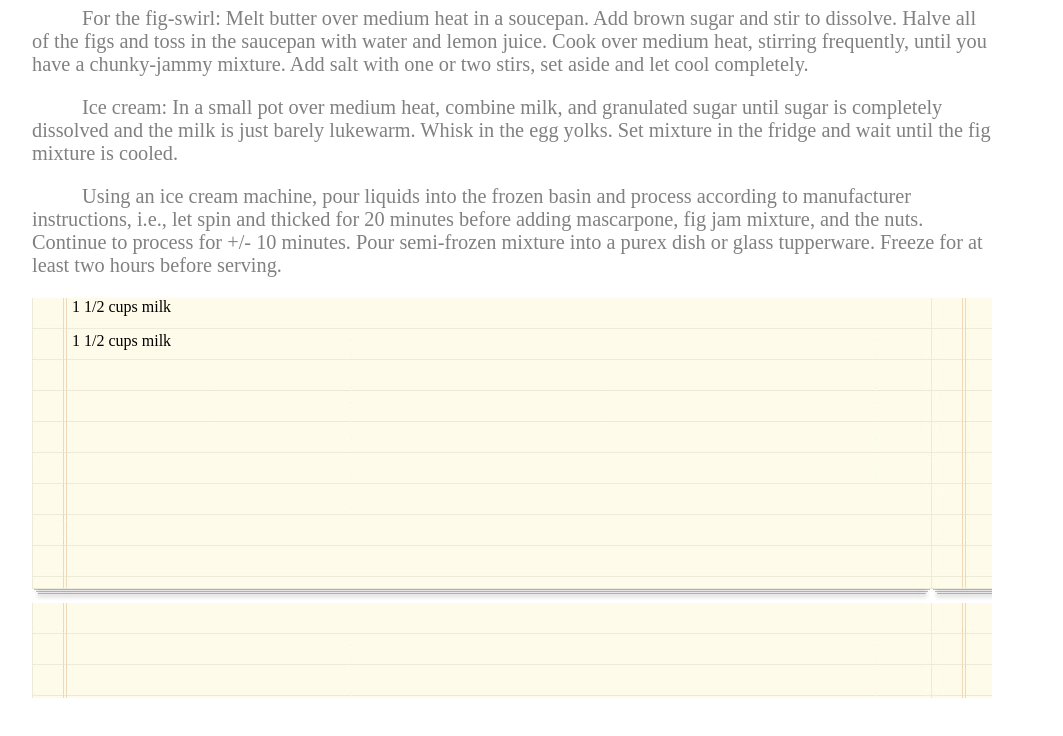
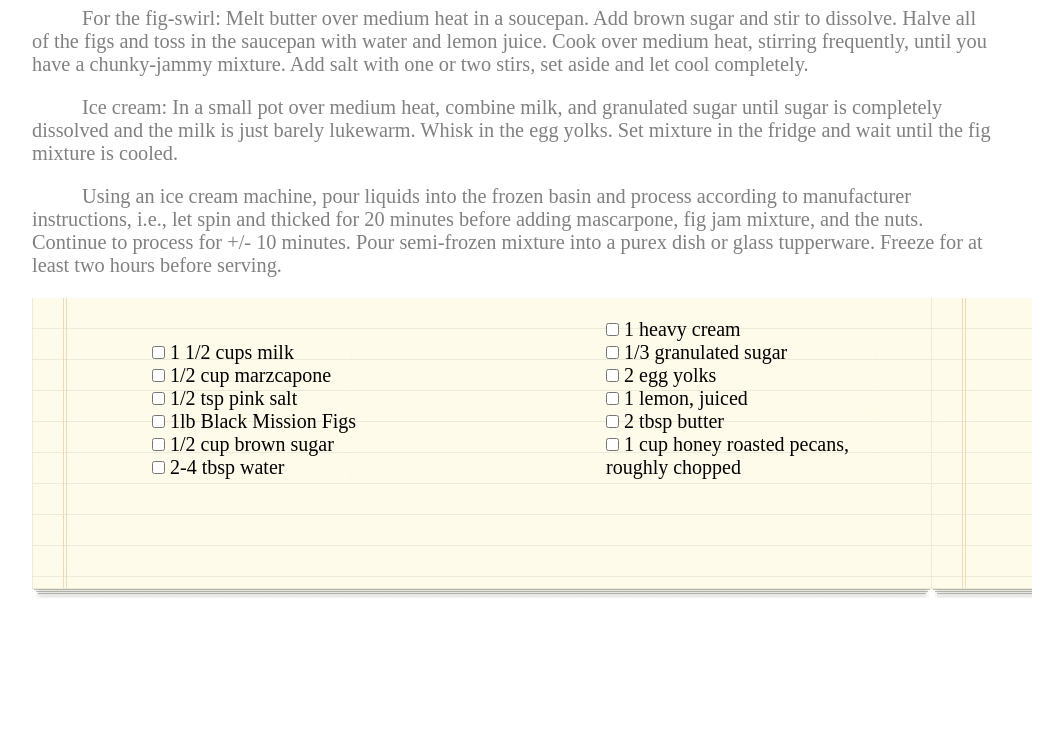
Before and after one commit to KevinNSP/chocolate-pizza, a plain HTML site: page index.html in a window 1280 px wide. Shown: the part 945-1681 px from the top of the page, without its empty margins (128-1191 px from the left). Before the commit the page ends 1643 px from the top, so only its background shows below. Drawn offline with nearby package versions, Linux system fonts and the light colour scheme.

Commit message:
table almost finished

```diff
--- a/index.html
+++ b/index.html
@@ -45,28 +45,28 @@
       <p class="main-content">
         Using an ice cream machine, pour liquids into the frozen basin and process according to manufacturer instructions, i.e., let spin and thicked for 20 minutes before adding mascarpone, fig jam mixture, and the nuts. Continue to process for +/- 10 minutes. Pour semi-frozen mixture into a purex dish or glass tupperware. Freeze for at least two hours before serving.
       </p>
-
       <div id="checklist">
-        <ul class="unorderedlist">
-          <li>1 1/2 cups milk</li>
-          <li></li>
-          <li></li>
-          <li></li>
-          <li></li>
-          <li></li>
-        </ul>
-
-        <ul class="unorderedlist">
-          <li>1 1/2 cups milk</li>
-          <li></li>
-          <li></li>
-          <li></li>
-          <li></li>
-          <li></li>
-        </ul>
-
+        <div id="checklist1">
+          <ul>
+            <li><input type="checkbox"> 1 1/2 cups milk</li>
+            <li><input type="checkbox"> 1/2 cup marzcapone</li>
+            <li><input type="checkbox"> 1/2 tsp pink salt</li>
+            <li><input type="checkbox"> 1lb Black Mission Figs</li>
+            <li><input type="checkbox"> 1/2 cup brown sugar</li>
+            <li><input type="checkbox"> 2-4 tbsp water</li>
+          </ul>
+        </div>
+        <div id="checklist2">
+          <ul>
+            <li><input type="checkbox"> 1 heavy cream</li>
+            <li><input type="checkbox"> 1/3 granulated sugar</li>
+            <li><input type="checkbox"> 2 egg yolks</li>
+            <li><input type="checkbox"> 1 lemon, juiced</li>
+            <li><input type="checkbox"> 2 tbsp butter</li>
+            <li><input type="checkbox"> 1 cup honey roasted pecans, roughly chopped</li>
+          </ul>
+        </div>
       </div>
-
     </main>
     <footer>
 
--- a/style.css
+++ b/style.css
@@ -52,7 +52,7 @@ header {
 }
 
 main {
-  height: 1000px;
+  height: 2000px;
   width: 960px;
 }
 
@@ -94,20 +94,38 @@ h1 {
 }
 
 #checklist {
+  display: block;
   background-image: url(lab-assets/list-bg.png);
+  width: 1000px;
+  height: 300px;
+}
+
+#checklist1 {
+  font-size: 125%;
+  display: inline-block;
   height: 400px;
+  width: 450px;
+}
+
+#checklist2 {
+  font-size: 125%;
+  display: inline-block;
+  height: 400px;
+  width: 450px;
 }
 
 #list {
   position: relative;
 }
 
-li {
-  display: inline;
-  width: 250px;
+ul {
+  margin-left: 50px;
+  display: block;
+  height: 200px;
 }
 
-/*.unorderedlist {
-display: inline;
-width:250px;
-}*/
+li {
+
+  display: block;
+  width: 300px;
+}
```
